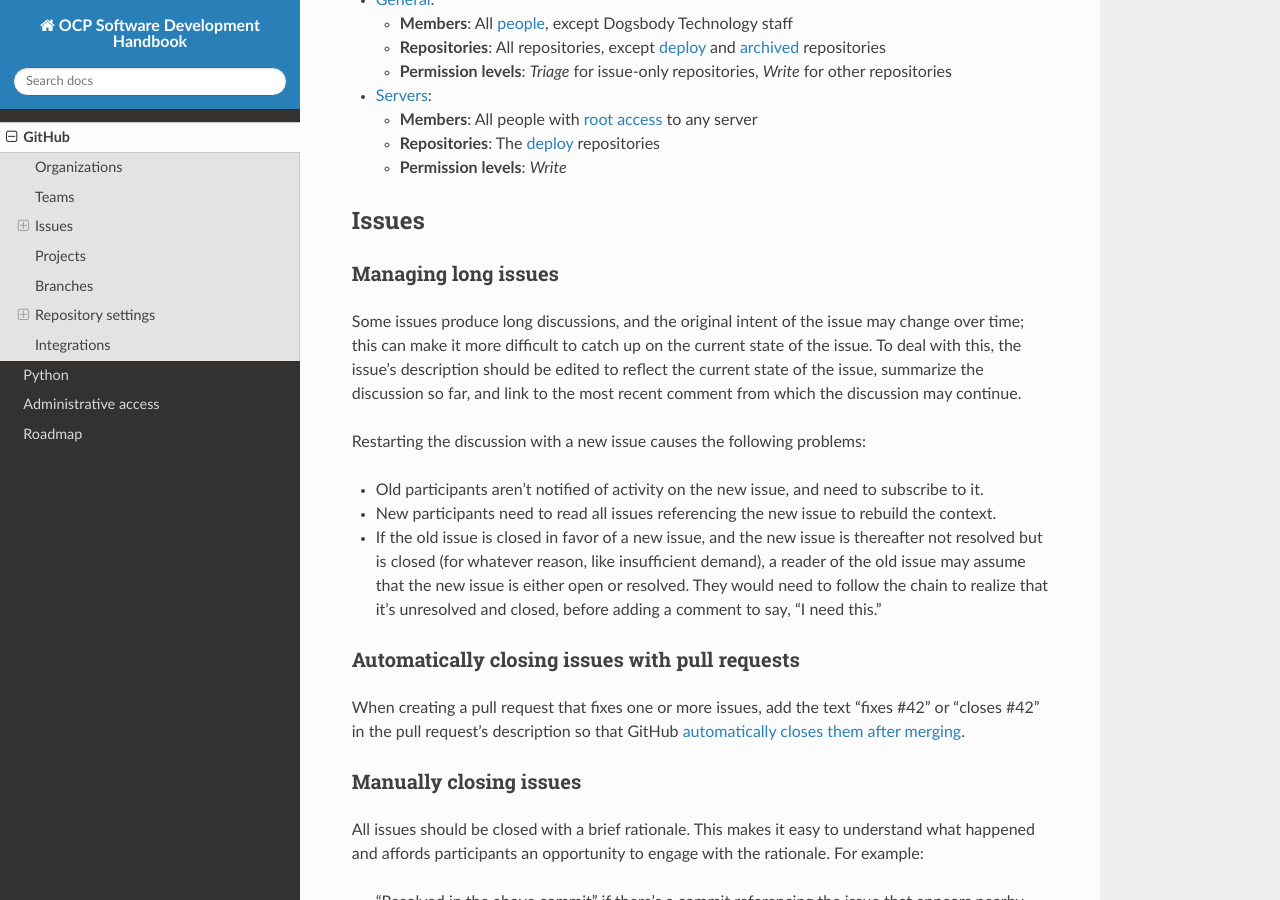
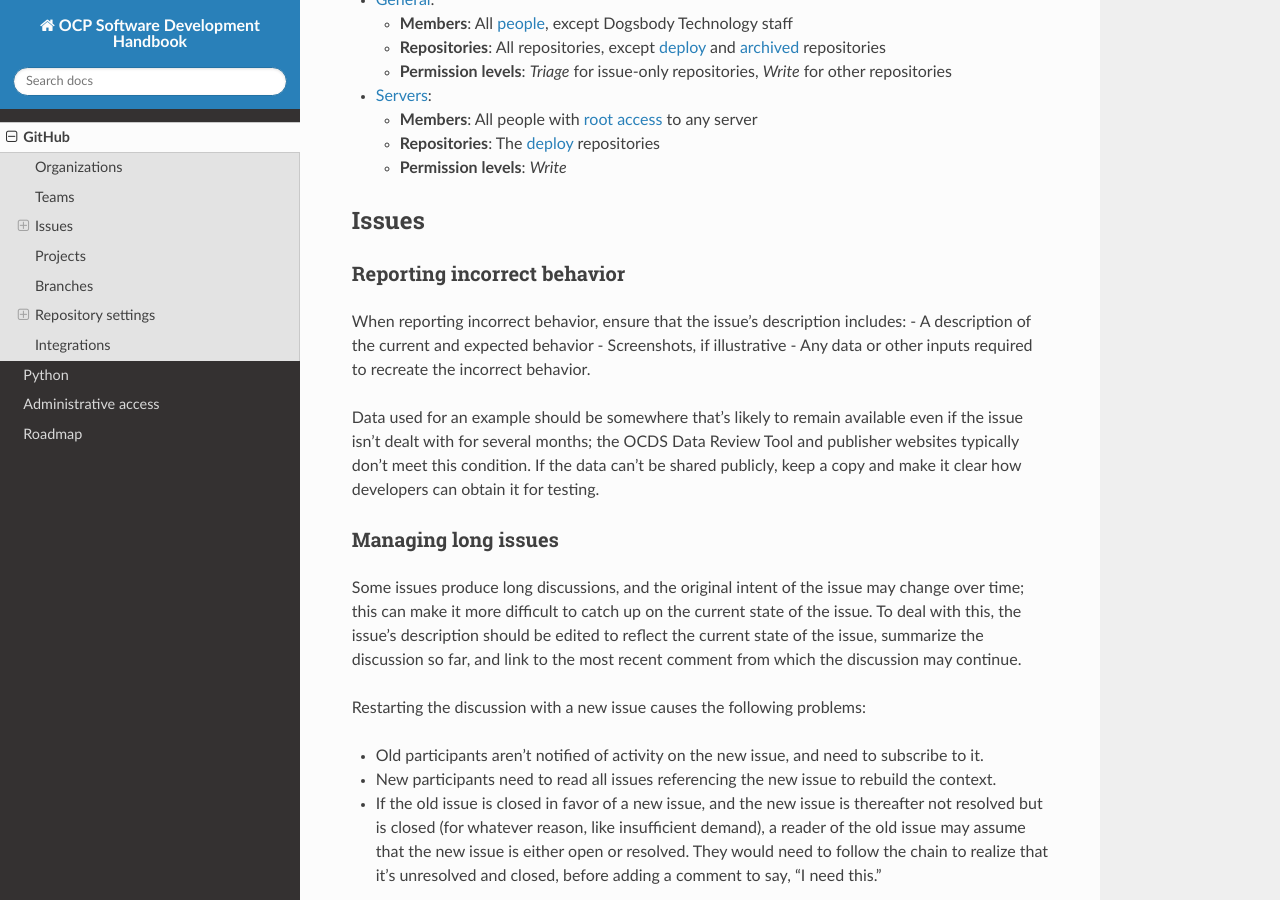
Before and after one commit to open-contracting/software-development-handbook, a Sphinx documentation site: the page built from docs/github/index.rst, in a window 1280 px wide and 900 px high, scrolled down 477 px. Built offline with Sphinx 7.4.7 and the Read the Docs theme 2.0.0, drawn with Linux system fonts in a browser that asks for light colours.

Commit message:
Add guidance on what makes for a useful bug report

```diff
--- a/docs/github/index.rst
+++ b/docs/github/index.rst
@@ -28,6 +28,16 @@ In order to protect the private deploy repositories, the `base permissions <http
 
 Issues
 ------
+
+Reporting incorrect behavior
+~~~~~~~~~~~~~~~~~~~~~~~~~~~~
+
+When reporting incorrect behavior, ensure that the issue's description includes:
+- A description of the current and expected behavior
+- Screenshots, if illustrative
+- Any data or other inputs required to recreate the incorrect behavior.
+
+Data used for an example should be somewhere that's likely to remain available even if the issue isn't dealt with for several months; the OCDS Data Review Tool and publisher websites typically don't meet this condition. If the data can't be shared publicly, keep a copy and make it clear how developers can obtain it for testing.
 
 Managing long issues
 ~~~~~~~~~~~~~~~~~~~~
```
